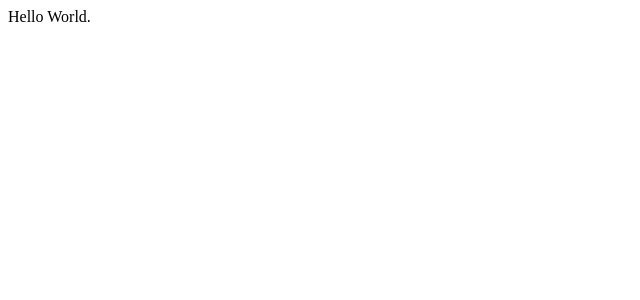
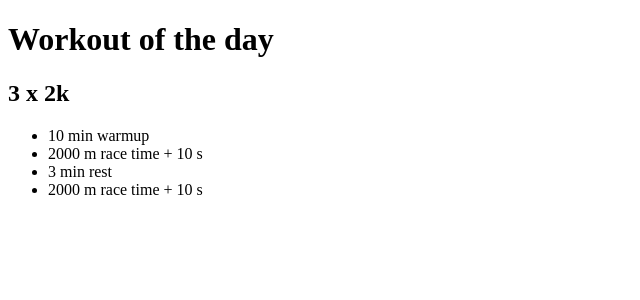
Before and after one commit to lgeiger/ergday, a Next.js app: page / in a window 1280 px wide. Shown: the top 300 px of the page, without its empty margins (0-640 px from the left). Built offline with nearby package versions, Linux system fonts and the light colour scheme.

Commit message:
First prototype

```diff
--- /dev/null
+++ b/data/programs.json
@@ -0,0 +1,11 @@
+[
+  {
+    "title": "3 x 2k",
+    "program": [
+      "10 min warmup",
+      "2000 m race time + 10 s",
+      "3 min rest",
+      "2000 m race time + 10 s"
+    ]
+  }
+]
--- a/pages/index.js
+++ b/pages/index.js
@@ -1 +1,29 @@
-export default () => <div>Hello World.</div>;
+import * as React from "react";
+
+function getRandomWorkout() {
+  const workouts = require("../data/programs.json");
+  return workouts[0];
+}
+
+export default class extends React.Component {
+  static async getInitialProps() {
+    const workout = getRandomWorkout();
+    return { workout };
+  }
+
+  render() {
+    return (
+      <div>
+        <h1>Workout of the day</h1>
+        <div>
+          <h2>{this.props.workout.title}</h2>
+          <ul>
+            {this.props.workout.program.map(item => (
+              <li key={item}>{item}</li>
+            ))}
+          </ul>
+        </div>
+      </div>
+    );
+  }
+}
```
